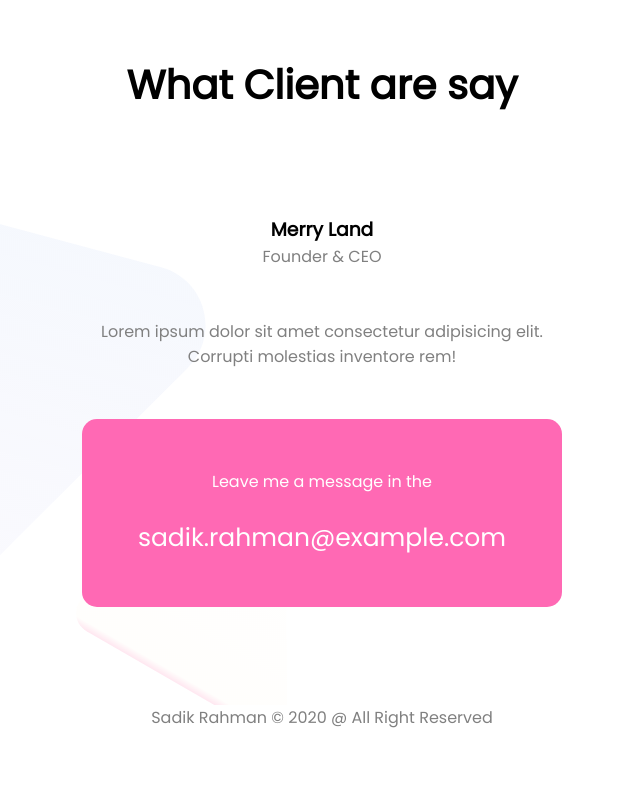
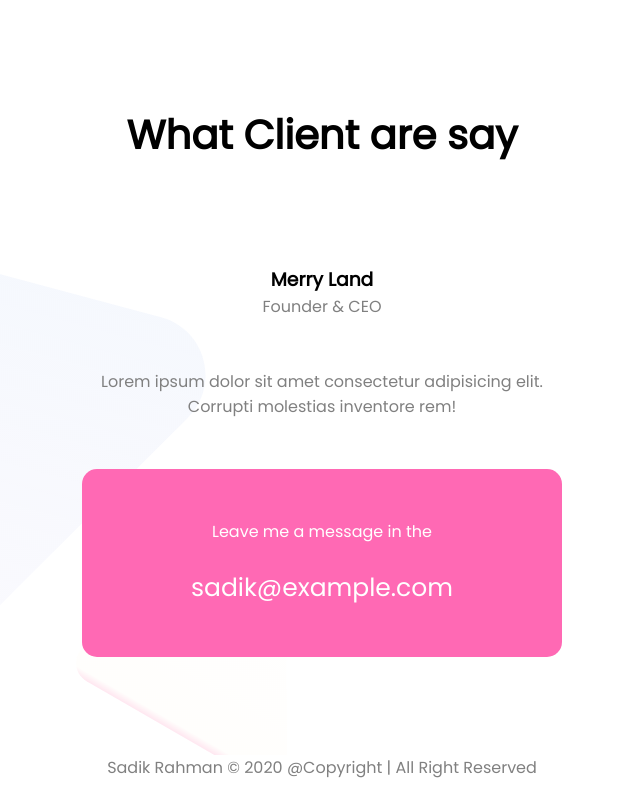
Before and after one commit to sadikware/personal-website, a plain HTML site: page index.html in a window 1280 px wide. Shown: the part 2645-3445 px from the top of the page, without its empty margins (318-958 px from the left). Before the commit the page ends 3395 px from the top, so only its background shows below. Drawn offline with Linux system fonts and the light colour scheme.

Commit message:
first-change

```diff
--- a/index.html
+++ b/index.html
@@ -9,6 +9,7 @@
     <link rel="stylesheet" href="style.css">
 </head>
 <body>
+    //top-banner
     <section class="top-banner">
         <div class=" name half-width">
             <h1>Hello I'm</h1>
@@ -32,7 +33,7 @@
             <a  class="btn" target="_blank" href="https://www.linkedin.com/in/sadik-rahman-32a33b1a1/">Download CV</a>
         </div>
     </section>
-
+    //latest-work
     <section class="latest-work">
         <h1 class="latest-work-header">My Latest Work</h1>
         <div class="image-showcase">
@@ -50,13 +51,13 @@
             <p class="client-area-4">Lorem ipsum dolor sit amet consectetur adipisicing elit. <br> Corrupti molestias inventore rem!</p>
             <p class="leave-message">
                 Leave me a message in the <br><br>
-               <span class="email"> sadik.rahman@example.com</span>
+               <span class="email"> sadik@example.com</span>
             </p>
         </div>
     </section>
 
     <footer class="foter-area">
-        <p>Sadik Rahman &copy; 2020 @ All Right Reserved</p>
+        <p>Sadik Rahman &copy; 2020 @Copyright | All Right Reserved</p>
     </footer>
 
 </body>
```
